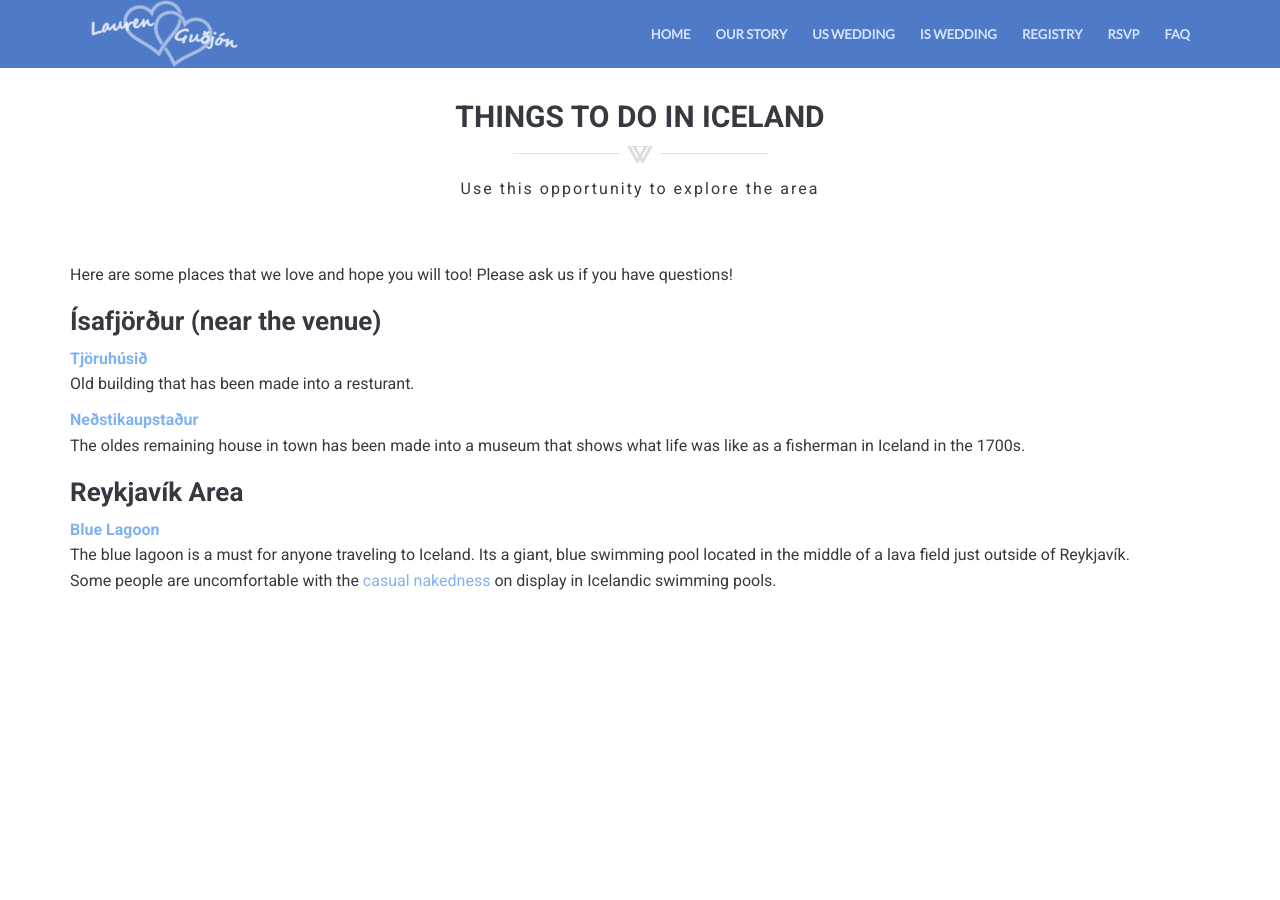
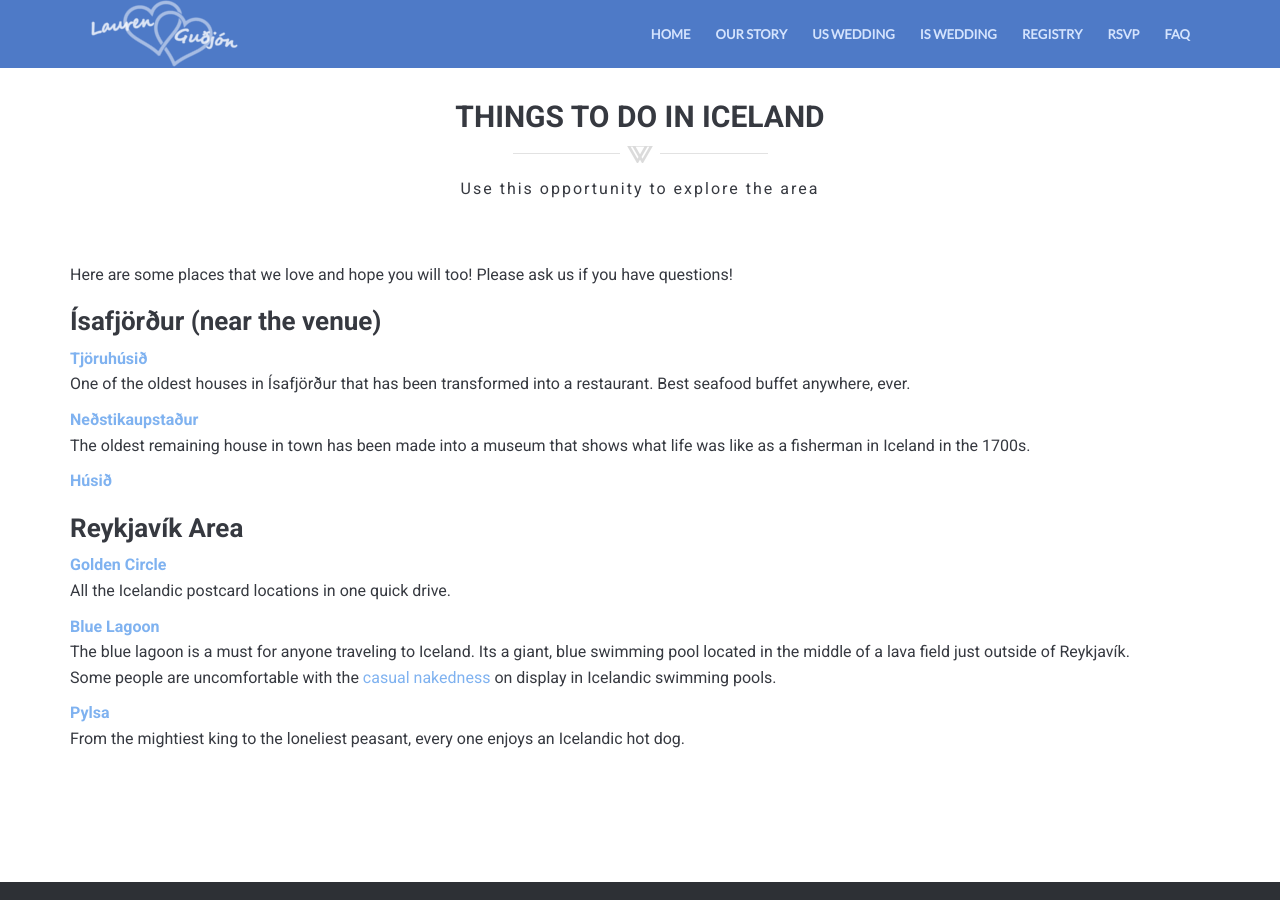
Before and after one commit to geinarm/lsgm-website, a Jekyll site: the page built from is-todo.html, in a window 1280 px wide and 900 px high. Built offline with Jekyll 4.4.1, drawn with Linux system fonts in a browser that asks for light colours.

Commit message:
Multiple minor fixes

```diff
--- a/_includes/faq.html
+++ b/_includes/faq.html
@@ -54,7 +54,7 @@
           <div class="faq-item">
             <h4>
               <span class="glyphicon glyphicon-question-sign" aria-hidden="true"></span>
-              Who is that cutie pie?
+              Who is that cutiepie?
             </h4>
             <p>
               This is our hamster, Snuggles. She is very exited that mommy and daddy are making it official.
--- a/_includes/intro.html
+++ b/_includes/intro.html
@@ -4,12 +4,12 @@
 
   <div class="back-drop"></div>
 
-  <div class="container-fluid>
+  <div class="container-fluid">
   <div class="row">
   	<div class="title col-lg-offset-6 col-lg-6 col-md-offset-6 col-md-6" data-stellar-ratio="0.35">
 	  <div class="text-center text-outline">
 	    <div class="title-big wow fadeInUp" data-wow-delay="0.3s">Lauren Laree Shetler</div>
-	    <div class="title-small wow fadeInUp" data-wow-delay="0.6s">&</div>
+	    <div class="title-small wow fadeInUp" data-wow-delay="0.6s">&amp</div>
 	    <div class="title-big wow fadeInUp" data-wow-delay="0.9s">Guðjón Einar Magnússon</div>
 
 	    <p class="wow fadeIn vspace30" data-wow-delay="3.0s">We're getting married</p>
--- a/_includes/story.html
+++ b/_includes/story.html
@@ -24,8 +24,8 @@
               </p>
 
               <p>
-                <b>Guðjón Einar Magnusson</b>
-                grew up at the edge of the arctic circle, in the small town of Isafjordur, Iceland. He moved to Reykjavík to study animation and graphic design, but as time moved on he slowly transitioned away from the artistic side to the technical, first to computer games and eventually to computer science. While studying computer science at Reykjavik University he got the opportunity to spend a semester abroad and intern at a research center in Maryland in the fall of 2013.
+                <b>Guðjón Einar Magnússon</b>
+                grew up at the edge of the arctic circle, in the small town of Ísafjörður, Iceland. He moved to Reykjavík to study animation and graphic design, but as time moved on he slowly transitioned away from the artistic side to the technical, first to computer games and eventually to computer science. While studying computer science at Reykjavik University he got the opportunity to spend a semester abroad and intern at a research center in Maryland in the fall of 2013.
               </p>
           </div>
         </div> <!-- /.row -->
--- a/is-accomidation.html
+++ b/is-accomidation.html
@@ -1,6 +1,6 @@
 ---
 layout: page
-title: Ísajörður Accommodations
+title: Ísafjörður Accommodations
 subtitle: Places to hang your hat and lay your head
 permalink: /is-accommodation/
 ---
@@ -12,12 +12,12 @@ permalink: /is-accommodation/
 	  <p>
 	    Hotels are hard to come by in Ísafjörður in the sumer but there are some options.
 	    <br/>
-	    <a href="http://isafjordurhotels.is/">Hotal Isafjordur</a>
+	    <a href="http://isafjordurhotels.is/">Hotel Ísafjörður</a>
 	  </p>
 
 		<h3>Airbnb</h3>
 		<p>
-	    In ísafjörður, Airbnb might be your best option.
+	    In Ísafjörður, Airbnb might be your best option.
 	    <br/>
 	    <a href ="https://www.airbnb.com/s/%C3%8Dsafj%C3%B6r%C3%B0ur--Iceland?guests=2&checkin=07%2F14%2F2017&checkout=07%2F15%2F2017&ss_id=40cxjbil&source=bb&page=1&s_tag=vxkmol7T&allow_override%5B%5D=">Airbnb</a>
 		</p>
--- a/is-todo.html
+++ b/is-todo.html
@@ -12,22 +12,29 @@ permalink: /is-todo/
     </p>
 
     <h3>Ísafjörður (near the venue)</h3>
-    <div>
     <p>
       <a href="http://www.westfjords.is/en/what-to-see-and-do/services/tjoruhusid"><b>Tjöruhúsið</b></a>
       <br/>
-        Old building that has been made into a resturant.
+      One of the oldest houses in Ísafjörður that has been transformed into a restaurant. Best seafood buffet anywhere, ever.
     </p>
 
     <p>
       <a href="http://www.nedsti.is/nedstikaupstadur/"><b>Neðstikaupstaður</b></a>
       <br/>
-        The oldes remaining house in town has been made into a museum that shows what life was like as a fisherman in Iceland in the 1700s.
+      The oldest remaining house in town has been made into a museum that shows what life was like as a fisherman in Iceland in the 1700s.
     </p>
 
-    </div>
+    <p>
+      <a href="https://www.tripadvisor.com/Restaurant_Review-g189967-d4334002-Reviews-Husid-Isafjordur_Westfjords_Region.html"><b>Húsið</b></a>
+    </p>
 
     <h3>Reykjavík Area</h3>
+    <p>
+      <a href="https://expertvagabond.com/golden-circle-iceland/"><b>Golden Circle</b></a>
+      <br/>
+      All the Icelandic postcard locations in one quick drive.
+    </p>
+
     <p>
       <a href="http://www.bluelagoon.is/"><b>Blue Lagoon</b></a>
       <br/>
@@ -36,6 +43,12 @@ permalink: /is-todo/
       Some people are uncomfortable with the <a href="https://guidetoiceland.is/history-culture/getting-naked-in-iceland">casual nakedness</a> on display in Icelandic swimming pools.
     </p>
 
+    <p>
+      <a href="http://www.bbp.is/information-in-english"><b>Pylsa</b></a>
+      <br/>
+      From the mightiest king to the loneliest peasant, every one enjoys an Icelandic hot dog.
+    </p>
+
   </div>
-  <div class="vspace400"></div>
+  <div class="vspace120"></div>
 </section>
```
Also changed, not shown: _includes/registry.html (+10 -10 lines). Lines whose indentation alone changed are shown as unchanged.
